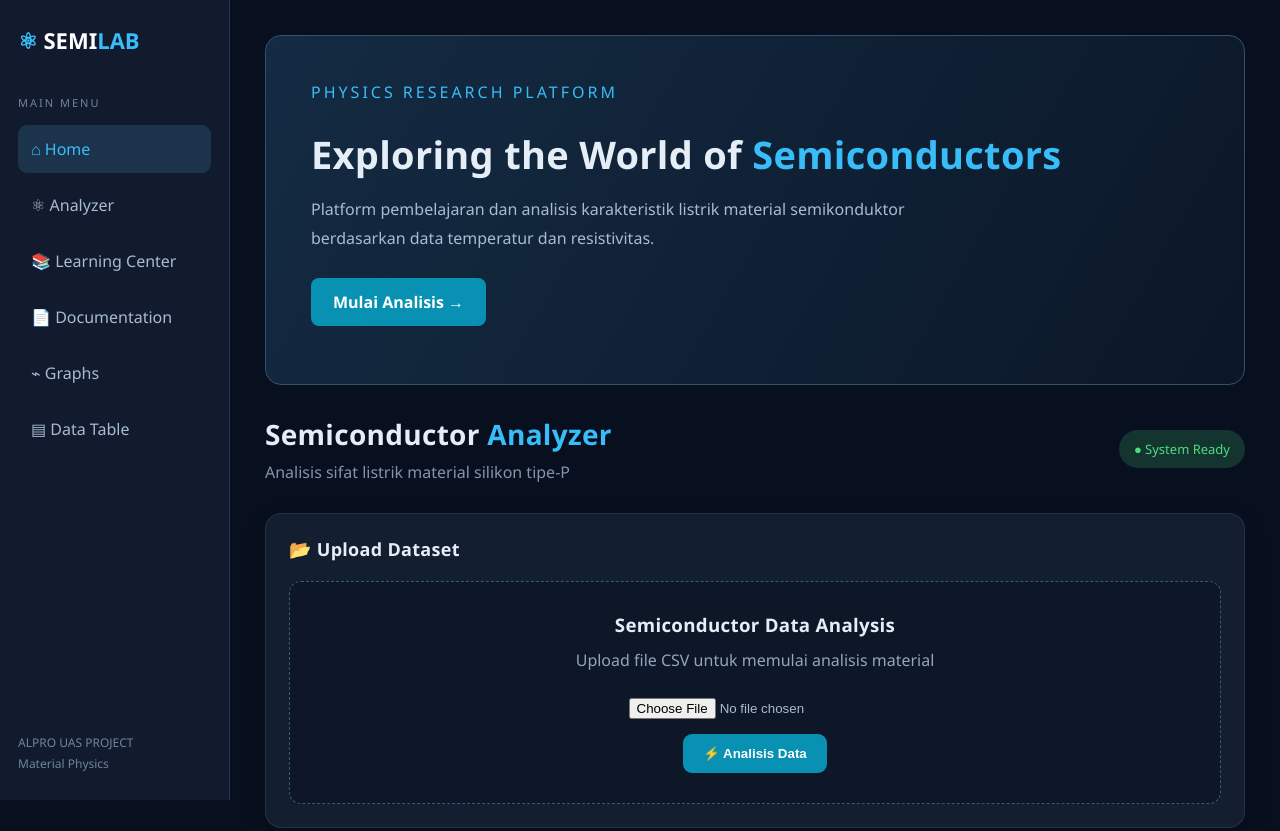
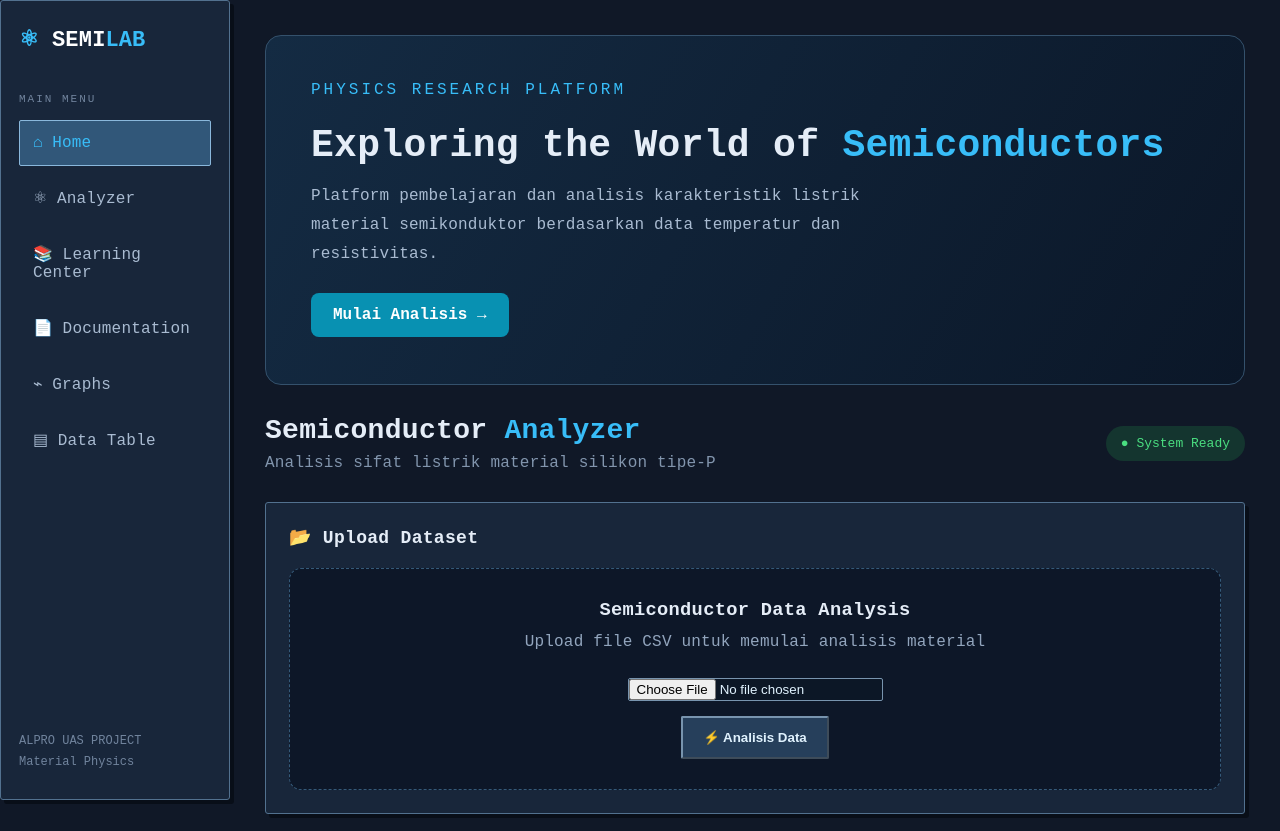
Before and after one commit to dearizkyaulia16-netizen/web-semikondukto, a plain HTML site: page index.html in a window 1280 px wide. Shown: the top 831 px of the page. Drawn offline with nearby package versions, Linux system fonts and the light colour scheme.

Commit message:
Update index.html

```diff
--- a/index.html
+++ b/index.html
@@ -332,6 +332,78 @@ button:hover {
 
 h1, h2, h3 {
     letter-spacing: 0.3px;
+}
+/* ===== SEMILAB RETRO DESKTOP THEME ===== */
+
+body {
+    background: #101827 !important;
+    font-family: "Courier New", monospace !important;
+}
+
+/* Desktop background */
+.main {
+    background: #101827 !important;
+}
+
+/* Window / cards */
+.card,
+.stat-card,
+.sidebar {
+    background: #18263a !important;
+    border: 1px solid #52718f !important;
+    border-radius: 3px !important;
+    box-shadow: 4px 4px 0 #080e18 !important;
+}
+
+/* Window titles */
+h1, h2, h3 {
+    font-family: "Courier New", monospace !important;
+}
+
+/* Retro buttons */
+button, .btn {
+    background: #263f5b !important;
+    color: #e0f2fe !important;
+    border: 2px outset #7894ae !important;
+    border-radius: 2px !important;
+    cursor: pointer;
+}
+
+button:hover, .btn:hover {
+    background: #38618a !important;
+}
+
+/* Sidebar menu */
+.sidebar .menu {
+    border-radius: 2px !important;
+    border: 1px solid transparent;
+}
+
+.sidebar .menu.active {
+    background: #315779 !important;
+    border: 1px solid #8ab8dc !important;
+}
+
+/* Table */
+table {
+    border-collapse: collapse;
+}
+
+th, td {
+    border: 1px solid #52718f !important;
+}
+
+/* Input */
+input {
+    background: #0c1726 !important;
+    color: #e0f2fe !important;
+    border: 1px solid #7894ae !important;
+    border-radius: 2px !important;
+}
+
+/* Retro text */
+p, span, label {
+    letter-spacing: 0.2px;
 }
 </style>
 </head>
```
